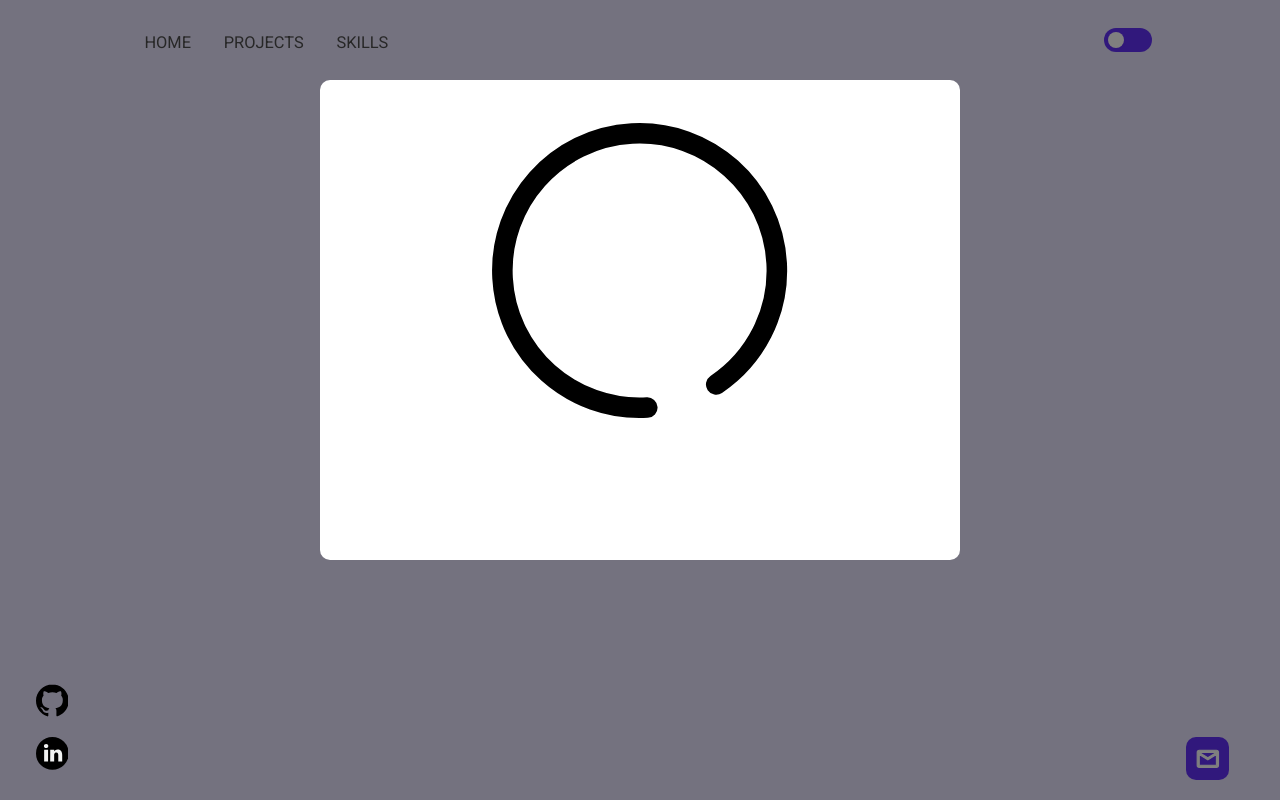
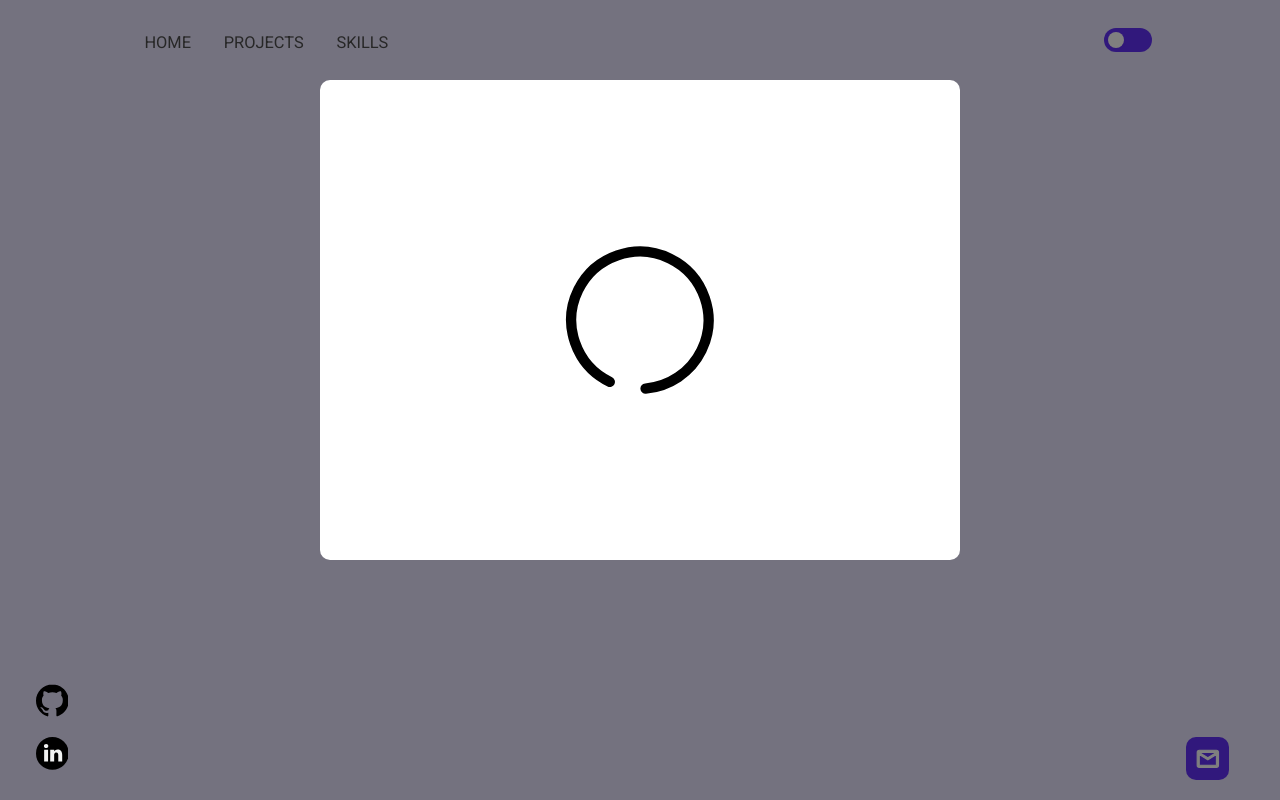
Before and after one commit to Pat992/portfolio, a React (Create React App) app: page / in a window 1280 px wide. Both pictures are taken after a click on the button 1207 px from the left and 758 px from the top of the page. Shown: the top 800 px of the page. Built offline with nearby package versions, Linux system fonts and the light colour scheme.

Commit message:
loading animation working

```diff
--- a/src/components/Modal/LoadingSvg.tsx
+++ b/src/components/Modal/LoadingSvg.tsx
@@ -5,12 +5,13 @@ const svgVariants: Variants = {
     loading: {
         originX: '50%',
         originY: '50%',
-        rotate: ['0deg', '365deg'],
+        rotate: '365deg',
         transition: {
+            ease: 'linear',
+            repeatDelay: 0,
             duration: 2,
-            repeatDelay: 0,
             delay: 0,
-            type: 'none',
+            type: 'tween',
             repeatType: 'loop',
             repeat: Infinity
         }
--- a/src/components/Modal/styles.scss
+++ b/src/components/Modal/styles.scss
@@ -11,6 +11,10 @@
 }
 
 .modal {
+    display: flex;
+    flex-direction: column;
+    justify-content: center;
+    align-items: stretch;
     width: 50vw;
     max-width: 100vw;
     min-width: 50vw;
@@ -22,8 +26,9 @@
     text-align: center;
 
     svg {
-        width: 50%;
-        height: 50%;
+        width: 25%;
+        height: 25%;
+        align-self: center;
     }
 
     form {
--- a/src/components/Projects/Adwave/Adwave.tsx
+++ b/src/components/Projects/Adwave/Adwave.tsx
@@ -116,7 +116,7 @@ const AdWave: React.FC<AdWaveProps> = ({ startAnimation }) => {
         <div className='adwave-project project'>
             <DescriptionCard
                 title='AdWave'
-                description='Android application to check AdMob earnings as the official one has been in early access for some time. '
+                description='Android application to check AdMob earnings as the official mobile-app has been in early access for some time. '
                 technologies={[
                     <div><FlutterSvg /><p>Flutter</p></div>,
                     <div><AdmobSvg /><p>AdMob API</p></div>,
--- a/src/components/Projects/AndFm/AndFm.tsx
+++ b/src/components/Projects/AndFm/AndFm.tsx
@@ -87,8 +87,8 @@ const AndFm: React.FC<AndFmProps> = ({ startAnimation }) => {
                 <Background />
             </div>
             <DescriptionCard
-                title='AdWave'
-                description='Radio online FM with more than 28000 Stations, including music, news, and podcasts in one App. Using the Radio Browser API'
+                title='andFM'
+                description='Radio android app with more than 28000 Stations, including music, news, and podcasts in one App. Using the Radio Browser API'
                 technologies={[
                     <div><FlutterSvg /><p>Flutter</p></div>,
                     <div><AffinityDesignerSvg /><p>Affinity Designer</p></div>,
```
